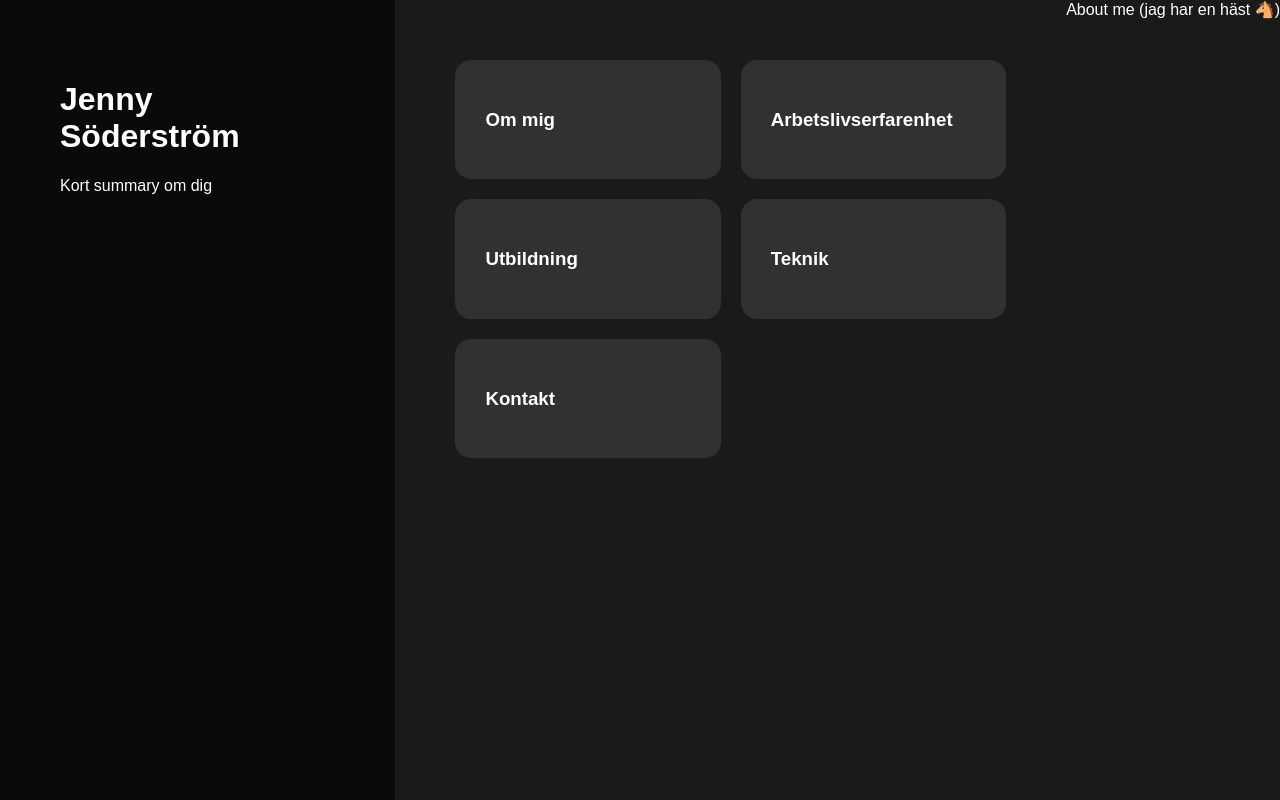
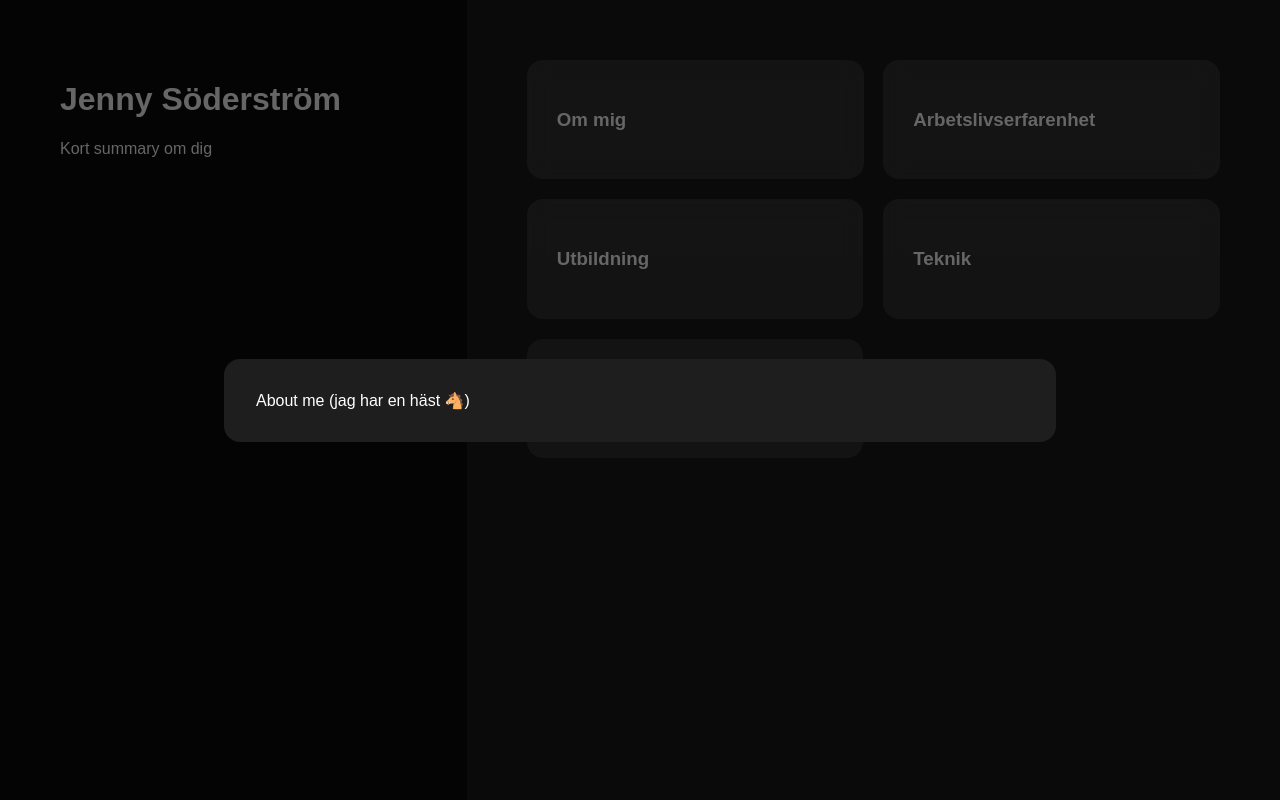
Before and after one commit to Jenny-Sod/interactive-cv, a React (Vite) app: page / in a window 1280 px wide. Both pictures are taken after a click on the element "Om mig". Built offline with nearby package versions, Linux system fonts and the light colour scheme.

Commit message:
updates so cards use a modal instead

```diff
--- a/src/App.jsx
+++ b/src/App.jsx
@@ -4,6 +4,7 @@ import About from "./components/About";
 
 function App() {
   const [active, setActive] = useState("");
+  const [selectedCard, setSelectedCard] = useState(null)
 
   return (
     <div className="layout">
@@ -16,22 +17,25 @@ function App() {
       {/* Cards */}
       <div className="right">
       <div className="container">
-        <Card title="Om mig" onClick={() => setActive("about")} />
-        <Card title="Arbetslivserfarenhet" onClick={() => setActive("experience")} />
-          <Card title="Utbildning" onClick={() => setActive("education")} />
-        <Card title="Teknik" onClick={() => setActive("skills")} />
-        <Card title="Kontakt" onClick={() => setActive("contact")} />
+        <Card title="Om mig" onClick={() => setSelectedCard("about")} />
+        <Card title="Arbetslivserfarenhet" onClick={() => setSelectedCard("experience")} />
+          <Card title="Utbildning" onClick={() => setSelectedCard("education")} />
+        <Card title="Teknik" onClick={() => setSelectedCard("skills")} />
+        <Card title="Kontakt" onClick={() => setSelectedCard("contact")} />
       </div>
       </div>
 
-      {/* Content */}
-      <div>
-        {active === "about" && <About />}
-        {active === "experience" && <p>Work, work, work</p>}
-        {active === "education" && <p>Utbildning</p>}
-        {active === "skills" && <p>Vilka tekniker kan jag?</p>}
-        {active === "contact" && <p>Call me baby</p>}
-      </div>
+      {selectedCard && (
+  <div className="modal-overlay" onClick={() => setSelectedCard(null)}>
+    <div className="modal" onClick={(e) => e.stopPropagation()}>
+      {selectedCard === "about" && <About />}
+      {selectedCard === "experience" && <Experience />}
+      {selectedCard === "education" && <Education />}
+      {selectedCard === "skills" && <Skills />}
+      {selectedCard === "contact" && <Contact />}
+    </div>
+  </div>
+)}
     </div>
   );
 }
--- a/src/index.css
+++ b/src/index.css
@@ -37,8 +37,32 @@ body {
   cursor: pointer;
   backdrop-filter: blur(10px);
   transition: 0.2s;
+  cursor: pointer;
 }
 
 .card:hover {
   transform: translateY(-5px);
+  transform: scale(1.03);
+  transition: 0.2s;
 }
+
+.modal-overlay {
+  position: fixed;
+  top: 0;
+  left: 0;
+  width: 100%;
+  height: 100%;
+  background: rgba(0, 0, 0, 0.6);
+  display: flex;
+  justify-content: center;
+  align-items: center;
+  z-index: 1000;
+}
+
+.modal {
+  background: #1e1e1e;
+  padding: 2rem;
+  border-radius: 16px;
+  width: 60%;
+  max-width: 800px;
+}
```
